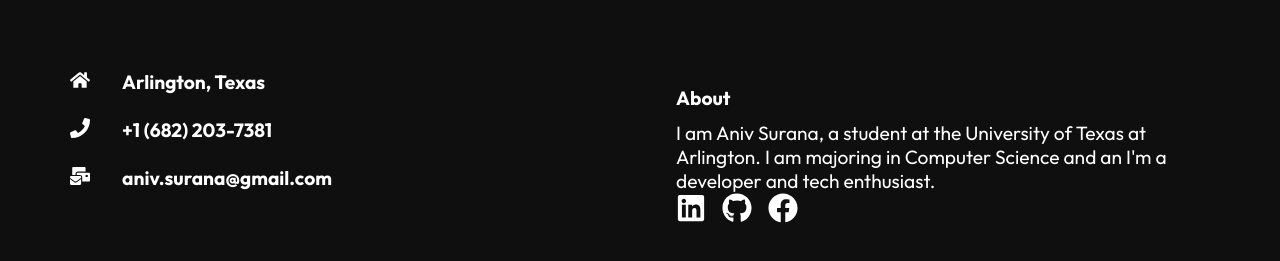
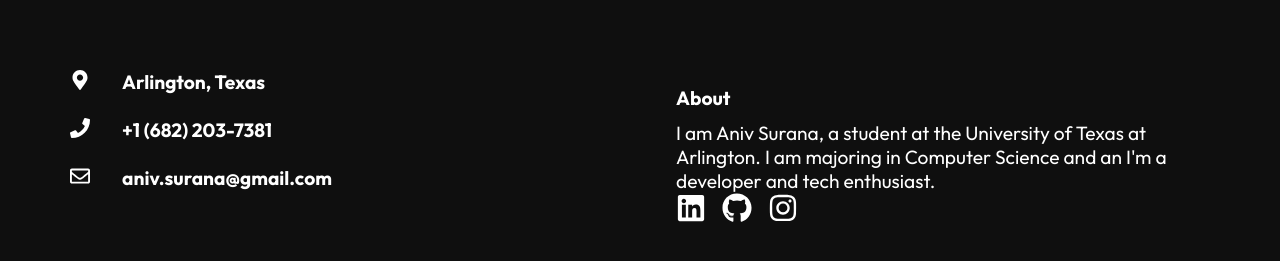
Before and after one commit to anivsurana/WebPortfolio, a React (Create React App) app: page / in a window 1280 px wide. Shown: the part 1519-1780 px from the top of the page. Built offline with nearby package versions, Linux system fonts and the light colour scheme.

Commit message:
Fix icons

```diff
--- a/src/components/Footer.js
+++ b/src/components/Footer.js
@@ -1,7 +1,7 @@
 import "./FooterStyles.css"
 
 import React from 'react'
-import {FaHome, FaPhone, FaMailBulk, FaGithub, FaFacebook, FaLinkedin} from "react-icons/fa"
+import {FaMapMarkerAlt, FaPhone, FaRegEnvelope, FaGithub, FaInstagram, FaLinkedin} from "react-icons/fa"
 
 const Footer = () => {
   return (
@@ -10,7 +10,7 @@ const Footer = () => {
             <div className="footer-container">
                 <div className="left">
                     <div className="location">
-                        <FaHome size={20} style={{color: "#fff", marginRight: "2rem"}}/>
+                        <FaMapMarkerAlt size={20} style={{color: "#fff", marginRight: "2rem"}}/>
                         <div>
                             <h4>Arlington, Texas</h4>
                         </div>
@@ -22,7 +22,7 @@ const Footer = () => {
                         </div>
                     </div>
                     <div className="email">
-                        <FaMailBulk size={20} style={{color: "#fff", marginRight: "2rem"}}/>
+                        <FaRegEnvelope size={20} style={{color: "#fff", marginRight: "2rem"}}/>
                         <div>
                             <h4>aniv.surana@gmail.com</h4>
                         </div>
@@ -32,9 +32,9 @@ const Footer = () => {
                     <h4>About</h4>
                     <p>I am Aniv Surana, a student at the University of Texas at Arlington. I am majoring in Computer Science and an I'm a developer and tech enthusiast.</p>
                     <div>
-                    <FaLinkedin size={30} style={{color: "#fff", marginRight: "1rem"}}/>
-                    <FaGithub size={30} style={{color: "#fff", marginRight: "1rem"}}/>
-                    <FaFacebook size={30} style={{color: "#fff", marginRight: "1rem"}}/>
+                    <a href="https://www.linkedin.com/in/anivsurana"><FaLinkedin size={30} style={{ color: "#fff", marginRight: "1rem" }} /></a>
+                    <a href="https://www.github.com/anivsurana"><FaGithub size={30} style={{ color: "#fff", marginRight: "1rem" }} /></a>
+                    <a href="https://www.instagram.com/anivsurana"><FaInstagram size={30} style={{ color: "#fff", marginRight: "1rem" }} /></a>
                     </div>
                 </div>
             </div>
```
